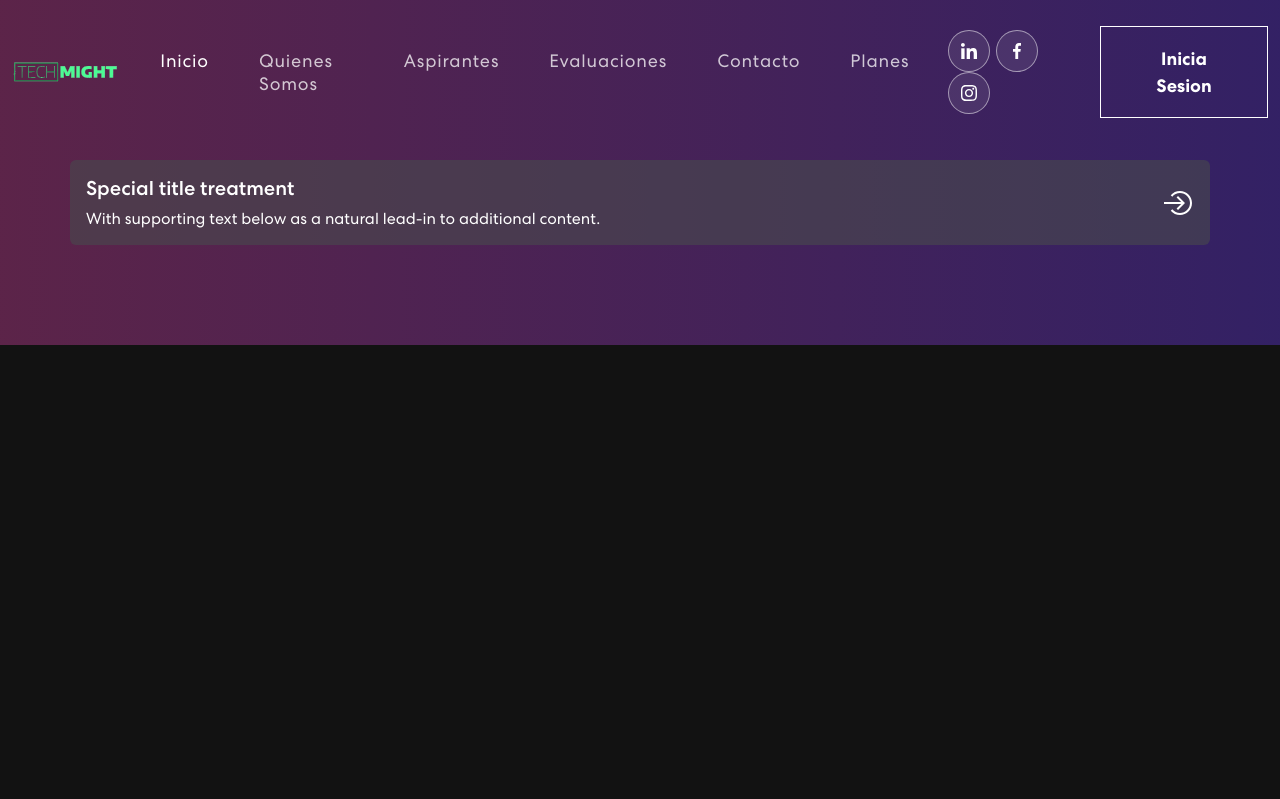
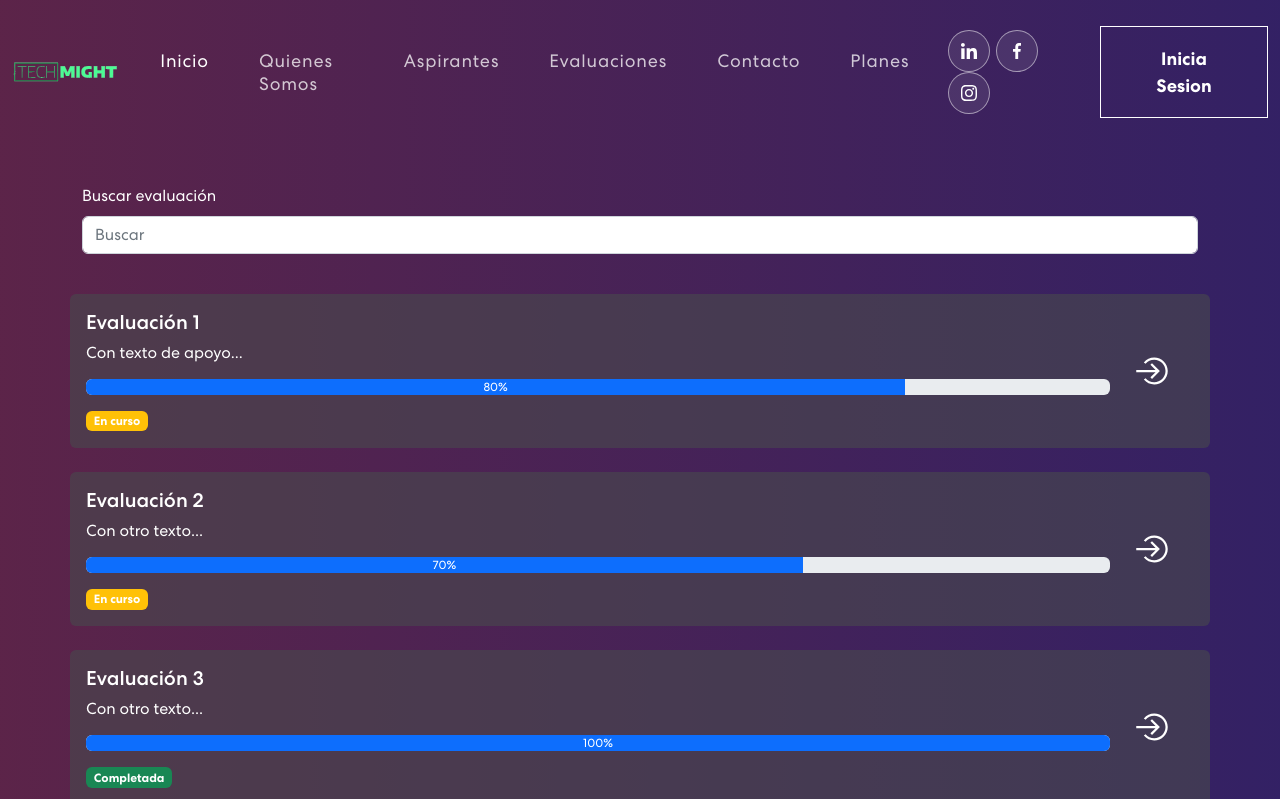
Before and after one commit to JhonEddi/Prototipo_MV, a React (Create React App) app in the folder front_pmw/: page /evaluation in a window 1280 px wide. Shown: the top 799 px of the page. Built offline with nearby package versions, Linux system fonts and the light colour scheme.

Commit message:
Avances lista de evaluaciones

```diff
--- a/front_pmw/src/components/EvaluationList.js
+++ b/front_pmw/src/components/EvaluationList.js
@@ -1,35 +1,109 @@
-import React from 'react';
+import React, { useState, useEffect } from 'react';
+import { useNavigate } from "react-router-dom";
 import {
     Card,
     Row,
     Col,
     Container,
-    Button
+    Button,
+    ProgressBar, Badge, InputGroup, Form
 } from 'react-bootstrap';
 import { Icon } from '@iconify/react';
 
+
 export const EvaluationList = () => {
+    //Arreglo de evaluaciones.
+    const [evaluaciones, setEvaluaciones] = useState([
+        { id: 1, titulo: "Evaluación 1", texto: "Con texto de apoyo...", progreso: 80 },
+        { id: 2, titulo: "Evaluación 2", texto: "Con otro texto...", progreso: 70 },
+        { id: 3, titulo: "Evaluación 3", texto: "Con otro texto...", progreso: 100 },
+        { id: 4, titulo: "Evaluación 4", texto: "Con otro texto...", progreso: 50 },
+        { id: 5, titulo: "Evaluación 5", texto: "Con otro texto...", progreso: 40 },
+        { id: 6, titulo: "Evaluación 6", texto: "Con otro texto...", progreso: 30 },
+        { id: 7, titulo: "Evaluación 7", texto: "Con otro texto...", progreso: 20 },
+        { id: 8, titulo: "Evaluación 8", texto: "Con otro texto...", progreso: 10 },
+        { id: 9, titulo: "Evaluación 9", texto: "Con otro texto...", progreso: 90 },
+        // etc
+    ]);
+
+    // handle para ir a ver la evaluación.
+    const navigate = useNavigate();
+    const handleEvaluationClick = (id) => {
+        // Aquí puedes pasar el id de la evaluación como un parámetro o un estado
+        navigate(`/evaluacion/${id}`);
+    };
+
+    const [busqueda, setBusqueda] = useState("");
+    // Creamos un estado para guardar las evaluaciones filtradas
+    const [evaluacionesFiltradas, setEvaluacionesFiltradas] = useState(evaluaciones);
+
+    // Usamos un efecto para actualizar las evaluaciones filtradas cuando cambia la busqueda
+    useEffect(() => {
+        // Filtramos el arreglo original de evaluaciones según la busqueda
+        const nuevasEvaluacionesFiltradas = evaluaciones.filter((evaluacion) => {
+            return evaluacion.titulo.toLowerCase().includes(busqueda.toLowerCase());
+        });
+        // Actualizamos el estado con el nuevo arreglo filtrado
+        setEvaluacionesFiltradas(nuevasEvaluacionesFiltradas);
+    }, [busqueda, evaluaciones]); // Indicamos que el efecto depende del estado de busqueda
+
+
     return (
         <div style={{ background: "linear-gradient(90.21deg, rgba(170, 54, 124, 0.5) -5.91%, rgba(74, 47, 189, 0.5) 111.58%)" }}>
             <Container style={{ padding: "160px 0 100px 0" }}>
+                <Row>
+                    <Col className='p-4'>
+                        <Form.Group className="mb-3">
+                            <Form.Label>Buscar evaluación</Form.Label>
+                            <InputGroup label="Buscar">
+                                <Form.Control type="search" value={busqueda} onChange={(e) => setBusqueda(e.target.value)} className="input" placeholder="Buscar" />
+                            </InputGroup>
+                        </Form.Group>
+                    </Col>
+                </Row>
                 <Row xs={1} md={1} lg={1} className='g-4'>
-                    <Col>
+                    {evaluacionesFiltradas.map((evaluacion) => (
+                        <Col key={evaluacion.id}>
                             <Card className='h-100 p-3 border-0' style={{ backgroundColor: "rgb(72,74,78, 0.6)" }}>
                                 <div className='d-flex flex-row justify-content-between align-items-center'>
-                                <div>
-                                    <Card.Title>Special title treatment</Card.Title>
+                                    <div className='flex-fill'>
+                                        <Card.Title>{evaluacion.titulo}</Card.Title>
                                         <Card.Text>
-                                        With supporting text below as a natural lead-in to additional content.
+                                            {evaluacion.texto}
                                         </Card.Text>
+                                        {/* Aquí agregamos el indicador según el tipo de componente */}
+                                        {/* Si usamos ProgressBar */}
+                                        <ProgressBar now={evaluacion.progreso} label={`${evaluacion.progreso}%`} className='w-100'/>
+                                        {/* Si usamos Badge */}
+                                        <Badge bg={evaluacion.progreso >= 100 ? "success" : "warning"} className='mt-3'>
+                                            {evaluacion.progreso >= 100 ? "Completada" : "En curso"}
+                                        </Badge>
                                     </div>
-                                <div>
-                                        <Icon icon="carbon:port-input" width="32" height="32" />
+                                    <div className='px-4'>
+                                        <Icon icon="carbon:port-input" width="36" height="36" onClick={() => handleEvaluationClick(evaluacion.id)} />
                                     </div>
                                 </div>
                             </Card>
                         </Col>
+                    ))}
                 </Row>
             </Container>
         </div>
     )
 }
+
+/*
+* HOY: Lista planes
+* HOY: Login
+* HOY: LISTA DE ASPIRANTES * Agregar si paso la prueba o no *
+* HOY: LISTA DE EMPLEADOS * DUPLICADO DE ASPIRANTES*
+* LISTA DE EMPRESAS
+* Perfil usuario
+! Presentar evaluación
+! Resultados evaluación LO MISMO PERO SEÑALANDO SI ES CORRECTO, INCORRECTO Y GRAFICA CON LA NOTA
+
+* FIN: LOGIN DEPENDIENDO DE USUARIO CAMBIA MENU SUPERIOR
+TODO: EMPRESAS
+* RESULTADOS DEL GRUPO
+TODO: logica de back (guardado de evaluación, login, usuarios, etc)
+*/
```
Lines whose indentation alone changed are shown as unchanged.
